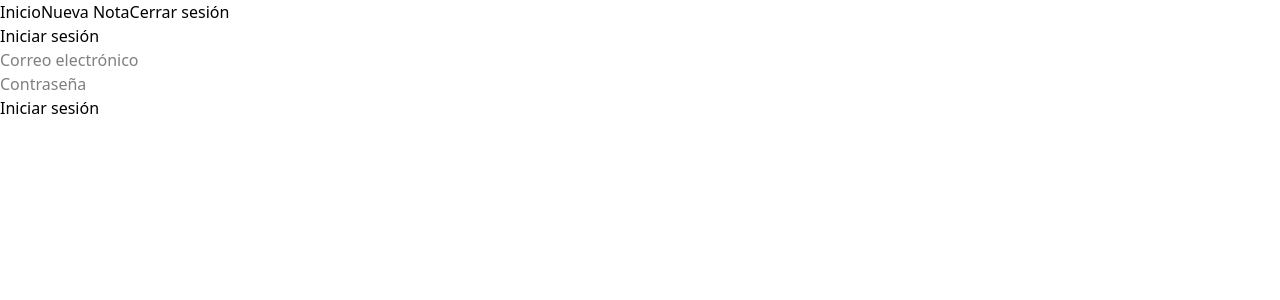
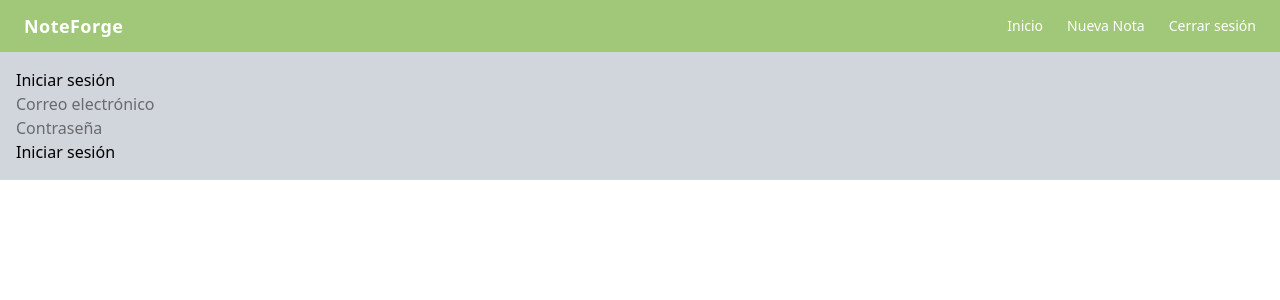
Before and after one commit to andresgalvis26/noteforge, a React (Vite) app in the folder frontend/: page / in a window 1280 px wide. Shown: the top 300 px of the page. Built offline with nearby package versions, Linux system fonts and the light colour scheme.

Commit message:
feat: Enhance UI layout and styling for App, Navbar, and Dashboard components

```diff
--- a/frontend/src/App.jsx
+++ b/frontend/src/App.jsx
@@ -10,7 +10,12 @@ import PrivateRoute from './components/PrivateRoute.jsx'
 function App() {
   return (
     <Router>
+
+      <div className="min-h-screen">
         <Navbar />
+
+        <div className="bg-gray-300 max-w-7xl mx-auto p-4">
+
           <Routes>
             <Route path="/" element={<Login />} />
             <Route path="/register" element={<Register />} />
@@ -18,6 +23,8 @@ function App() {
             <Route path='/note/new' element={<PrivateRoute><NewNote /></PrivateRoute>} />
             <Route path='/note/:id/edit' element={<PrivateRoute><EditNote /></PrivateRoute>} />
           </Routes>
+        </div>
+      </div>
     </Router>
   )
 }
--- a/frontend/src/components/Navbar.jsx
+++ b/frontend/src/components/Navbar.jsx
@@ -5,14 +5,17 @@ function Navbar() {
 
     const handleLogout = () => {
         localStorage.removeItem('token');
-        navigate('/login');
+        navigate('/');
     };
 
     return (
-        <nav>
-            <Link to="/dashboard">Inicio</Link>
-            <Link to="/note/new">Nueva Nota</Link>
-            <button onClick={handleLogout}>Cerrar sesión</button>
+        <nav className="bg-palette-secondary text-white px-6 py-3 shadow flex justify-between items-center">
+            <span className="text-lg font-bold tracking-wide">NoteForge</span>
+            <div className="space-x-6 text-sm">
+                <Link to="/dashboard" className="hover:underline">Inicio</Link>
+                <Link to="/note/new" className="hover:underline">Nueva Nota</Link>
+                <button onClick={handleLogout} className="hover:underline">Cerrar sesión</button>
+            </div>
         </nav>
     )
 }
--- a/frontend/src/index.css
+++ b/frontend/src/index.css
@@ -1 +1,6 @@
 @import "tailwindcss";
+
+@theme {
+    --color-palette-primary: #FAF6E9;
+    --color-palette-secondary: #A0C878;
+}
--- a/frontend/src/pages/Dashboard.jsx
+++ b/frontend/src/pages/Dashboard.jsx
@@ -2,7 +2,7 @@ import { useEffect, useState } from 'react';
 import axios from 'axios';
 import { useNavigate } from 'react-router-dom';
 
-function Dashboard () {
+function Dashboard() {
     const [notes, setNotes] = useState([]);
     const [error, setError] = useState('');
     const navigate = useNavigate();
@@ -68,24 +68,45 @@ function Dashboard () {
     }, []);
 
     return (
-        <div>
-            <h2 className='text-3xl font-bold text-blue-600'>Mis notas</h2>
-            {error && <p style={{ color: 'red'}}>{error}</p>}
+        <div className='mt-4'>
+            {notes.length === 0 ? (
+                <p className='text-center text-gray-500 text-sm'>
+                    📝 Aún no tienes notas creadas. ¡Empieza con una nueva nota!
+                </p>
+            ) : (
+                <div className='grid grid-cols-1 sm:grid-cols-2 lg:grid-cols-3 gap-5 bg-red-200'>
+                    {/* <h2 className='text-3xl mb-4 font-bold text-blue-600'>Mis notas</h2> */}
+                    {error && <p style={{ color: 'red' }}>{error}</p>}
 
-            <ul>
-                {notes.map(note => (
-                    <li key={note._id}>
-                        <h3>{note.title}</h3>
-                        <span>{note.content}</span>
-                        {/* <h6>{note.createdAt}</h6> */}
-                        <h5>Fecha de Creación: {new Date(note.createdAt).toLocaleDateString()}</h5>
-                        <h5>Fecha de Modificación: {new Date(note.updatedAt).toLocaleDateString()}</h5>
-                        <button onClick={() => navigate(`/note/${note._id}/edit`)}>Editar</button>
-                        <button onClick={() => handleDelete(note._id)}>Eliminar</button>
-                        <hr />
-                    </li>
-                ))}
-            </ul>
+                    {notes.map(note => (
+                        <div
+                            key={note._id}
+                            className="bg-white shadow-md rounded-md p-4 mb-2 border border-gray-200"
+                        >
+                            <h3 className='text-xl font-semibold text-indigo-700 mb-1'>{note.title}</h3>
+                            <p className="text-gray-700 mb-2 whitespace-pre-line">{note.content}</p>
+                            <div className="text-xs text-gray-400 mb-3">
+                                <p>📅 Creación: {new Date(note.createdAt).toLocaleDateString()}</p>
+                                <p>✏️ Modificación: {new Date(note.updatedAt).toLocaleDateString()}</p>
+                            </div>
+                            <div className="mt-2 flex gap-6">
+                                <button
+                                    className="text-blue-500 hover:underline"
+                                    onClick={() => navigate(`/note/${note._id}/edit`)}
+                                >
+                                    Editar
+                                </button>
+                                <button
+                                    className="text-red-500 hover:underline"
+                                    onClick={() => handleDelete(note._id)}
+                                >
+                                    Eliminar
+                                </button>
+                            </div>
+                        </div>
+                    ))}
+                </div>
+            )}
         </div>
     )
 }
```
Lines whose indentation alone changed are shown as unchanged.
